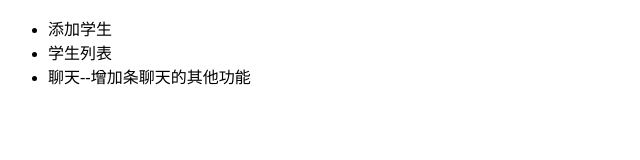
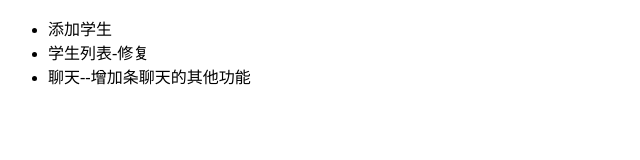
Before and after one commit to dongchen155/student, a plain HTML site: page index.html in a window 1280 px wide. Shown: the full height of the page, 0-640 px from the left. Drawn offline with Linux system fonts and the light colour scheme.

Commit message:
issue01修复bug

```diff
--- a/index.html
+++ b/index.html
@@ -6,7 +6,7 @@
 <body>
 <ul>
 <li>添加学生</li>
-<li>学生列表</li>
+<li>学生列表-修复</li>
 <li>聊天--增加条聊天的其他功能</li>
 </body>
 </html>
```
